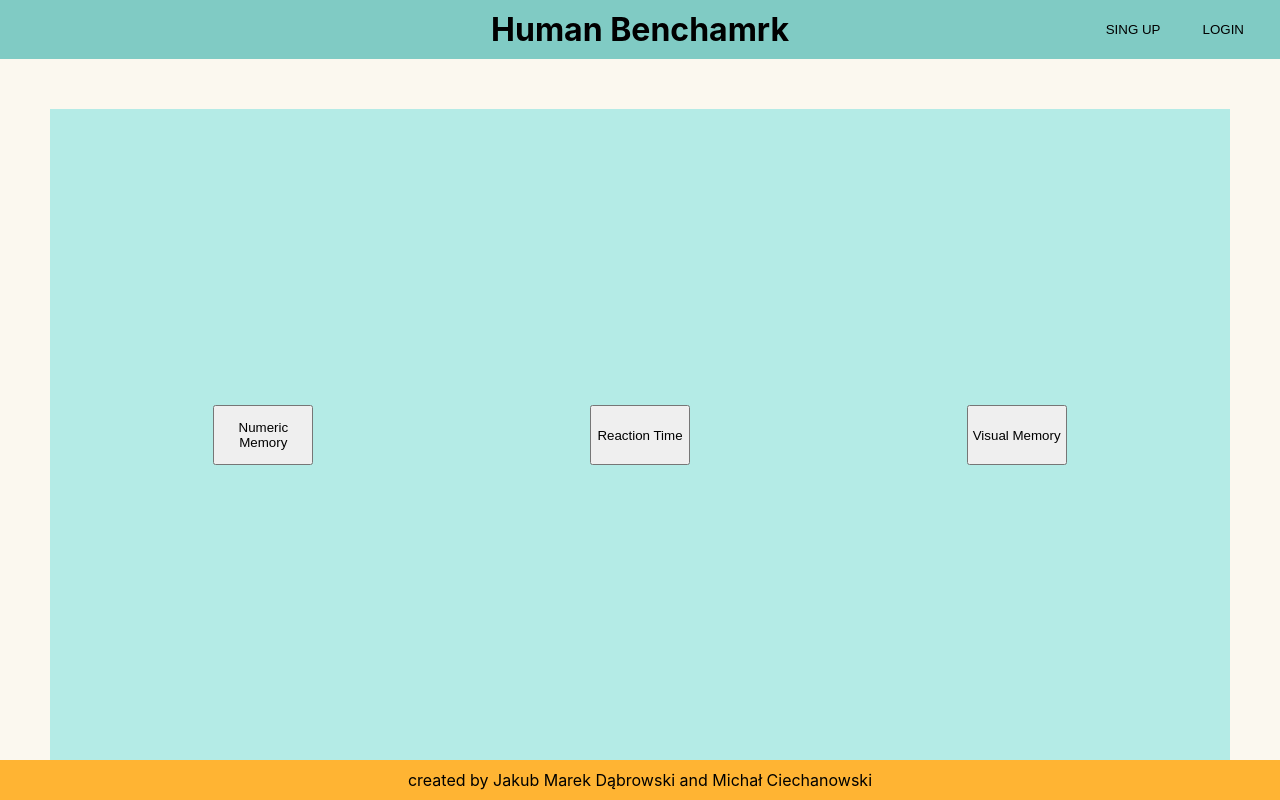
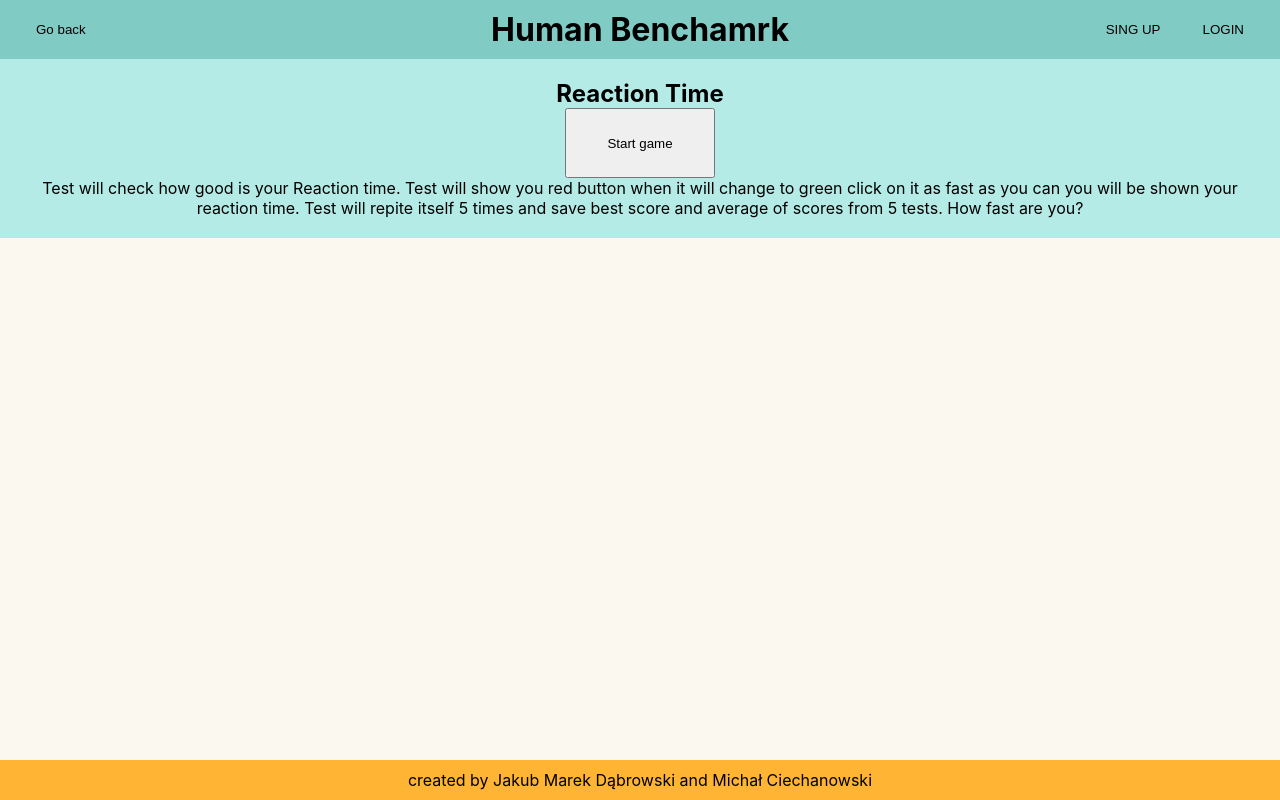
Before and after one commit to MichalCiechanowski/humanBenchmark, a React (Create React App) app in the folder client/: page / in a window 1280 px wide. Both pictures are taken after a click on the button "Reaction Time". Built offline with nearby package versions, Linux system fonts and the light colour scheme.

Commit message:
reaction time added

```diff
--- a/client/src/App.js
+++ b/client/src/App.js
@@ -5,13 +5,70 @@ function App() {
   const [signupState, setSignupState] = useState(false);
   const [isLogedIn, setIsLogedIn] = useState(false);
   const [menuState, setMenuState] = useState('menu');
-  const [gameState, setGameState] = useState('initial');
-  const [countdown, setCountdown] = useState(5);
-  const [inputValue, setInputValue] = useState('');
+  const [gameStateNumeric, setGameStateNumeric] = useState('initial');
+  const [gameStateReaction, setGameStateReaction] = useState('initial');
+  const [currentRound, setCurrentRound] = useState(1);
+  const [startTime, setStartTime] = useState(null);
+  const [currentReactionTime, setCurrentReactionTime] = useState(null);
+  const [reactionTimes, setReactionTimes] = useState([]);
+  const [bestScore, setBestScore] = useState(null);
+  const [averageScore, setAverageScore] = useState(null);
+  const [countdownNumeric, setCountdown] = useState(5);
+  const [inputValueNumeric, setInputValue] = useState('');
+
+  const nextRound = () => {
+    setCurrentRound(currentRound + 1);
+    setGameStateReaction('waiting');
+    setCurrentReactionTime(null);
+    triggerRandomDelay();
+  };
+
+  const resetGame = () => {
+    setGameStateReaction('initial');
+    setCurrentRound(1);
+    setReactionTimes([]);
+    setBestScore(null);
+    setAverageScore(null);
+    setCurrentReactionTime(null);
+  };
+
+  // Calculate average score when all rounds are complete
+  useEffect(() => {
+    if (currentRound === 5 && reactionTimes.length === 5) {
+      const avg = Math.round(
+        reactionTimes.reduce((sum, time) => sum + time, 0) / reactionTimes.length
+      );
+      setAverageScore(avg);
+    }
+  }, [reactionTimes]);
+  const startGameReaction = () => {
+    setGameStateReaction('waiting');
+    setCurrentRound(1);
+    setReactionTimes([]);
+    setBestScore(null);
+    setAverageScore(null);
+    triggerRandomDelay();
+  };
+
+  const triggerRandomDelay = () => {
+    const delay = Math.random() * 3000 + 1000; // Random delay between 1-4 seconds
+    setTimeout(() => {
+      setStartTime(Date.now());
+      setGameStateReaction('click');
+    }, delay);
+  };
+
+  const handleClick = (clickTime) => {
+    const reactionTime = clickTime - startTime;
+    setCurrentReactionTime(reactionTime);
+    setReactionTimes([...reactionTimes, reactionTime]);
+    setBestScore((prev) => (prev === null || reactionTime < prev ? reactionTime : prev));
+    setGameStateReaction('result');
+  };
 
   const goToMenu = () => {
     setMenuState('menu');
-    setGameState('initial');
+    setGameStateNumeric('initial');
   }
 
   const goToNumericMemory = () => {
@@ -19,14 +76,19 @@ function App() {
     setCountdown(5);
   }
 
-  const startGame = () => {
-    setGameState('countdown');
+  const goToReactionTime = () => {
+    resetGame();
+    setMenuState('reaction_time');
+  }
+
+  const startGameNumeric = () => {
+    setGameStateNumeric('countdown');
     setCountdown(5);
   }
 
   const handleInput = (event) => {
     setInputValue(event.target.value);
-    console.log(inputValue)
+    console.log(inputValueNumeric)
   }
 
   const openLoginWindow = () => {
@@ -42,12 +104,12 @@ function App() {
   }
 
   useEffect(() => {
-    if (gameState === 'countdown') {
+    if (gameStateNumeric === 'countdown') {
       const timer = setInterval(() => {
         setCountdown((prev) => {
           if (prev <= 1) {
             clearInterval(timer);
-            setGameState('player_input');
+            setGameStateNumeric('player_input');
             return 0;
           }
           return prev - 1;
@@ -55,7 +117,7 @@ function App() {
       }, 1000);
       return () => clearInterval(timer);
     }
-  }, [gameState]);
+  }, [gameStateNumeric]);
 
   return (
     <main>
@@ -84,23 +146,23 @@ function App() {
       {menuState == 'menu' && (
         <div className='menu'>
           <button onClick={goToNumericMemory}>Numeric Memory</button>
-          <button>Reaction Time</button>
+          <button onClick={goToReactionTime}>Reaction Time</button>
           <button>Visual Memory</button>
         </div>
       )}
       {menuState == 'numeric_memory' && (
         <div className='numeric-memory'>
           <h2>Number Memory</h2>
-          {gameState === 'initial' && (
-            <button onClick={startGame}>Start game</button>
+          {gameStateNumeric === 'initial' && (
+            <button onClick={startGameNumeric}>Start game</button>
           )}
-          {gameState === 'countdown' && (
+          {gameStateNumeric === 'countdown' && (
             <div>
               <p>placeholder</p>
-              <p>Time left{countdown}</p>
+              <p>Time left{countdownNumeric}</p>
             </div>
           )}
-          {gameState === 'player_input' && (
+          {gameStateNumeric === 'player_input' && (
             <div>
               <input
                 type="number"
@@ -109,15 +171,15 @@ function App() {
               <button onClick={numericGameServerCheck}>Confirm</button>
             </div>
           )}
-          {gameState === 'player_win' && (
+          {gameStateNumeric === 'player_win' && (
             <div>
               <p>Number: placeholder</p>
               <p>Your guess: placeholder</p>
               <p>Score: </p>
-              <button onClick={startGame}>Play next level</button>
+              <button onClick={startGameNumeric}>Play next level</button>
             </div>
           )}
-          {gameState === 'player_loose' && (
+          {gameStateNumeric === 'player_loose' && (
             <div>
               <p>Number: placeholder</p>
               <p>Your guess: placeholder</p>
@@ -130,6 +192,51 @@ function App() {
           </p>
         </div>
       )}
+      {menuState === 'reaction_time' && (
+        <div className='reaction-time'>
+          <h2>Reaction Time</h2>
+
+          {gameStateReaction === 'initial' && (
+            <button onClick={startGameReaction}>Start game</button>
+          )}
+
+          {gameStateReaction === 'waiting' && (
+            <button className='not-button' disabled>Not yet</button>
+          )}
+
+          {gameStateReaction === 'click' && (
+            <button
+              className='go-button'
+              onClick={() => handleClick(Date.now())}
+            >
+              Click now!
+            </button>
+          )}
+
+          {gameStateReaction === 'result' && (
+            <div>
+              <p>Your reaction time: {currentReactionTime} ms</p>
+              {currentRound < 5 ? (
+                <button onClick={nextRound}>Next round</button>
+              ) : (
+                <div>
+                  <p>Best score: {bestScore} ms</p>
+                  <p>Average score: {averageScore} ms</p>
+                  <button onClick={resetGame}>Play again</button>
+                </div>
+              )}
+            </div>
+          )}
+
+          <p className='game-description'>
+            Test will check how good is your Reaction time. Test will show you red button when it will change to green click on it as fast as you can you will be shown your reaction time. Test will repite itself 5 times and save best score and average of scores from 5 tests. How fast are you?
+          </p>
+
+          {gameStateReaction !== 'initial' && gameStateReaction !== 'result' && (
+            <p>Round: {currentRound} / 5</p>
+          )}
+        </div>
+      )}
     </main>
   );
 }
--- a/client/src/index.css
+++ b/client/src/index.css
@@ -117,6 +117,25 @@ header {
   }
 }
 
+.reaction-time {
+  background-color: var(--light-blue);
+  text-align: center;
+  padding: 20px 20px 20px 20px;
+
+  button {
+    width: 150px;
+    height: 70px;
+  }
+
+  .not-button {
+    background-color: red;
+  }
+
+  .go-button {
+    background-color: green;
+  }
+}
+
 body {
   margin: 0;
   font-family: -apple-system, BlinkMacSystemFont, 'Segoe UI', 'Roboto', 'Oxygen',
```
